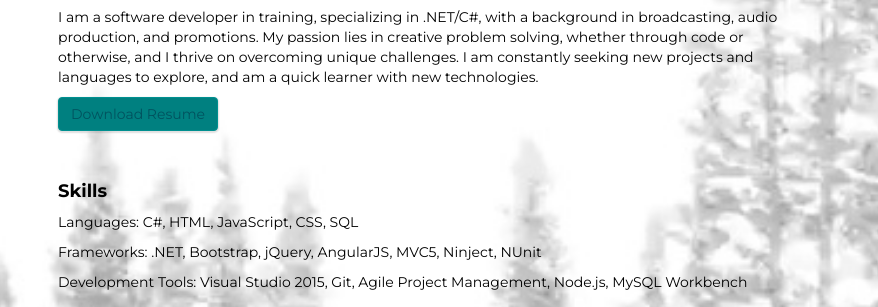
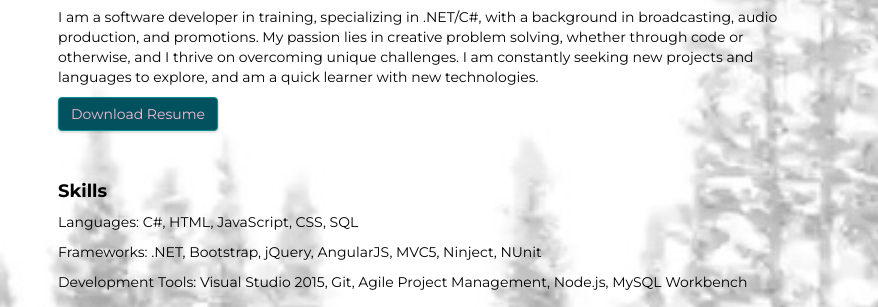
Before and after one commit to jkachurek/jkachurek.github.io, a plain HTML site: page index.html in a window 1280 px wide. Shown: the part 323-630 px from the top of the page, 402-1280 px from the left. Drawn offline with Linux system fonts and the light colour scheme.

Commit message:
cosmetic changes

```diff
--- a/index.html
+++ b/index.html
@@ -200,7 +200,8 @@
       var titleColor = randomColor({luminosity: 'dark'});
       $('#nameTitle').css({"color":titleColor});
       $('#subtitle').css({"color":titleColor});
-      $('#resumeButton').css({"color":randomColor({luminosity: 'dark'})})
+      $('#resumeButton').css({"background-color":randomColor({luminosity: 'dark'}),
+                              "color":randomColor({luminosity: 'light'})})
     </script>
 </body>
 </html>
```
